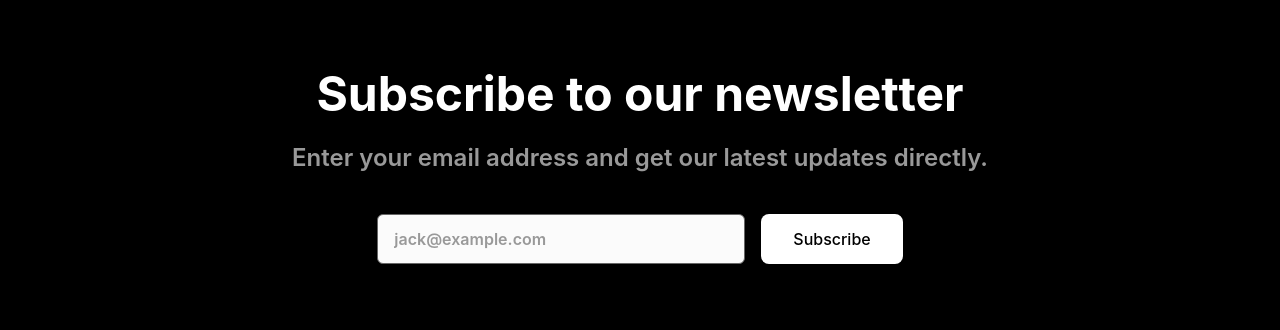
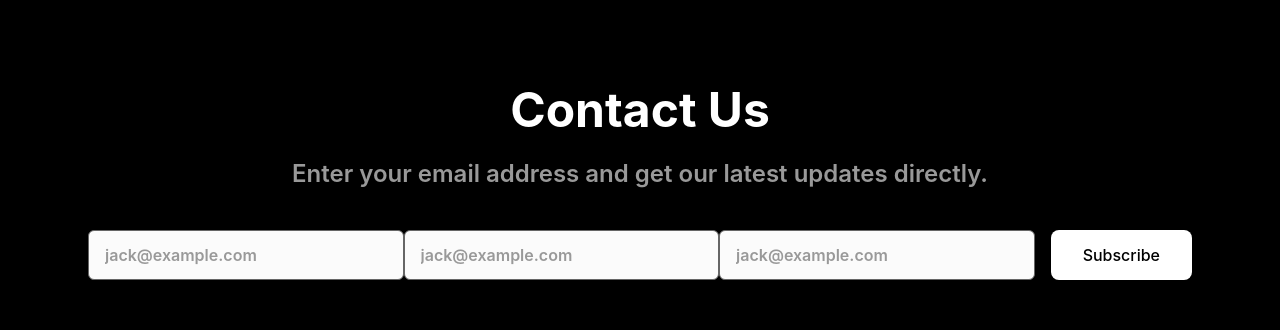
Before and after one commit to LuckyHariharan/HinduFoodBank, a Next.js app: page / in a window 1280 px wide. Shown: the part 1718-2048 px from the top of the page. Built offline with nearby package versions, Linux system fonts and the light colour scheme.

Commit message:
update header responsive design

```diff
--- a/components/Header.js
+++ b/components/Header.js
@@ -14,7 +14,7 @@ export default function Header() {
 
           <a
             href="/"
-            className="flex text-3xl text-white font-medium mb-4 md:mb-0"
+            className="flex items-center text-2xl md:text-3xl text-white font-medium md:mb-0"
           >
             Hindu Food Bank
           </a>
--- a/components/Main.js
+++ b/components/Main.js
@@ -1,7 +1,7 @@
 export default function Main() {
   return (
     <section className="text-gray-600 body-font">
-      <div class="max-w-5xl pt-24 pb-12 mx-auto">
+      <div class="max-w-5xl sm:pt-28 pt-44 pb-12 mx-auto">
         <h1 className="text-6xl text-center font-bold text-white mb-8">
           Our Mission
         </h1>
@@ -86,13 +86,21 @@ export default function Main() {
       <section className="relative pb-24 bg-black">
         <div className="max-w-6xl mx-auto px-4 sm:px-6 text-center">
           <div className="py-24 md:py-36">
-            <h1 className="mb-6 text-5xl font-bold text-white">
-              Subscribe to our newsletter
-            </h1>
+            <h1 className="mb-6 text-5xl font-bold text-white">Contact Us </h1>
             <h2 className="mb-8 text-2xl font-semibold text-gray-400">
               Enter your email address and get our latest updates directly.
             </h2>
             <div className="flex justify-center">
+              <input
+                type="email"
+                placeholder="jack@example.com"
+                className="border border-gray-600 pr-2 pl-4 py-3 mt-2 rounded-md text-gray-800 font-semibold hover:border-gray-700 bg-gray-100 w-1/3"
+              />
+              <input
+                type="email"
+                placeholder="jack@example.com"
+                className="border border-gray-600 pr-2 pl-4 py-3 mt-2 rounded-md text-gray-800 font-semibold hover:border-gray-700 bg-gray-100 w-1/3"
+              />
               <input
                 type="email"
                 placeholder="jack@example.com"
```
